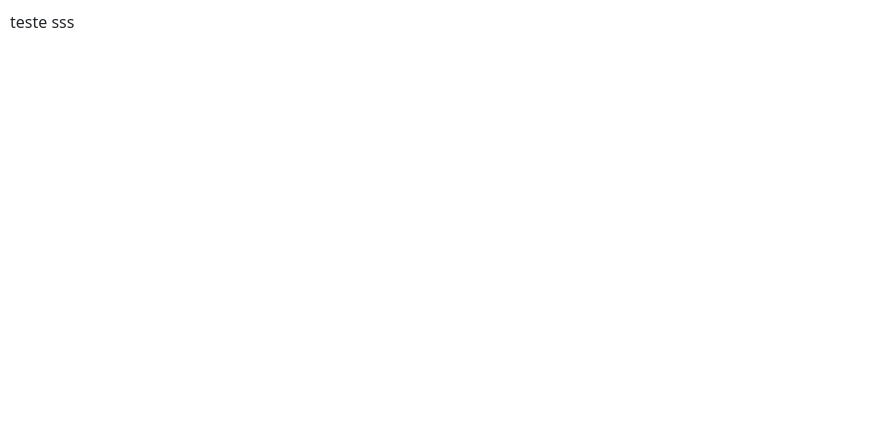
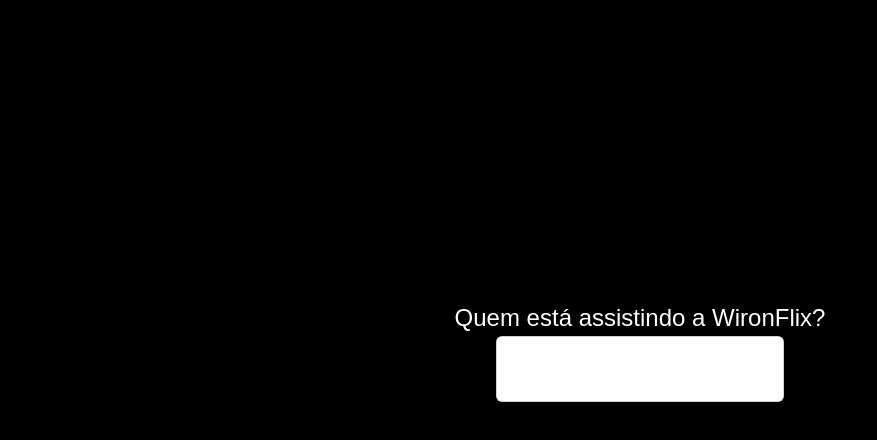
Before and after one commit to wironjr/wironflix, a plain HTML site: page index.html in a window 1280 px wide. Shown: the whole page, without its empty margins (0-877 px from the left). Drawn offline with nearby package versions, Linux system fonts and the light colour scheme; files that its build step writes are made by us from their sources.

Commit message:
continuando

```diff
--- a/index.html
+++ b/index.html
@@ -5,7 +5,7 @@
     <meta http-equiv="X-UA-Compatible" content="IE=edge">
     <meta name="viewport" content="width=device-width, initial-scale=1.0">
 
-    <link rel="stylesheet" type="text/css" href="css/style.css">
+    <link rel="stylesheet" type="text/css" href="style/style.css">
 
     <link href="https://cdn.jsdelivr.net/npm/bootstrap@5.2.1/dist/css/bootstrap.min.css" rel="stylesheet" integrity="sha384-iYQeCzEYFbKjA/T2uDLTpkwGzCiq6soy8tYaI1GyVh/UjpbCx/TYkiZhlZB6+fzT" crossorigin="anonymous">
     <script src="https://cdn.jsdelivr.net/npm/bootstrap@5.2.1/dist/js/bootstrap.bundle.min.js" integrity="sha384-u1OknCvxWvY5kfmNBILK2hRnQC3Pr17a+RTT6rIHI7NnikvbZlHgTPOOmMi466C8" crossorigin="anonymous"></script>
@@ -13,6 +13,20 @@
     <title>WironFlix - Usuário</title>
 </head>
 <body>
-    teste sss
+    <div class="main">
+        <div id="text-inicio" class="text-center" style="margin-top: 300px;">
+        Quem está assistindo a WironFlix?
+        </div>
+
+        <div class="d-flex justify-content-around align-items-center">
+
+            <div class="card" style="width: 18rem;">
+                <div class="card-body">
+                  <h5 class="card-title">J</h5>
+                </div>
+              </div>
+
+        </div>
+    </div>
 </body>
 </html>
--- a/style/style.css
+++ b/style/style.css
@@ -1,6 +1,21 @@
 *{
-    margin: 10px;
+    margin: 0 auto;
     box-sizing: border-box;
     font-family: Arial, Helvetica, sans-serif;
-    font-weight: bold;
+    color: white;
+
+
 }
+
+html{
+    background-color: black;
+}
+
+.main{
+    width: 100%;
+    background: black;
+}
+
+#text-inicio{
+    font-size: 1.5em;
+}
```
Also changed, not shown: assets/wironflix-logo.png (added).
